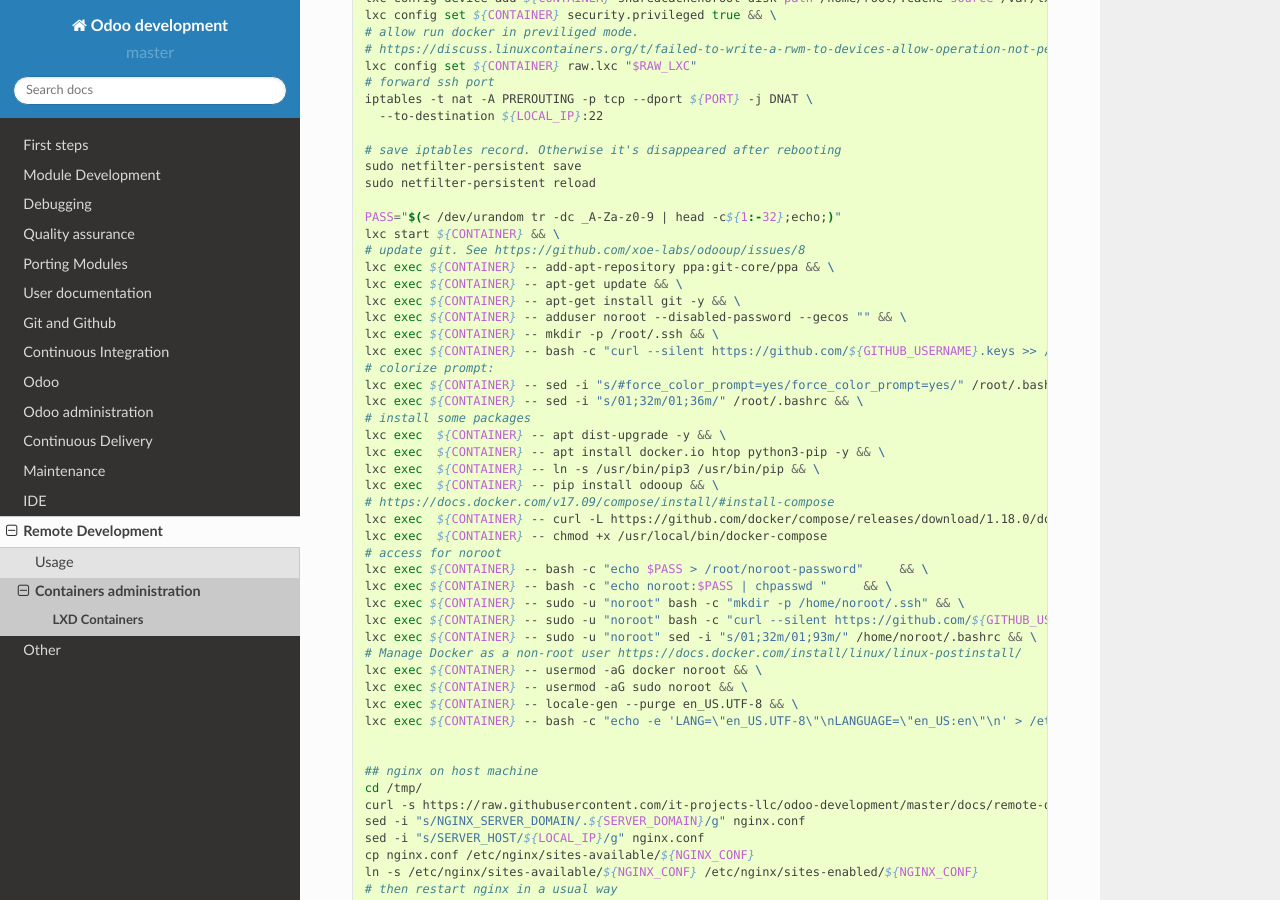
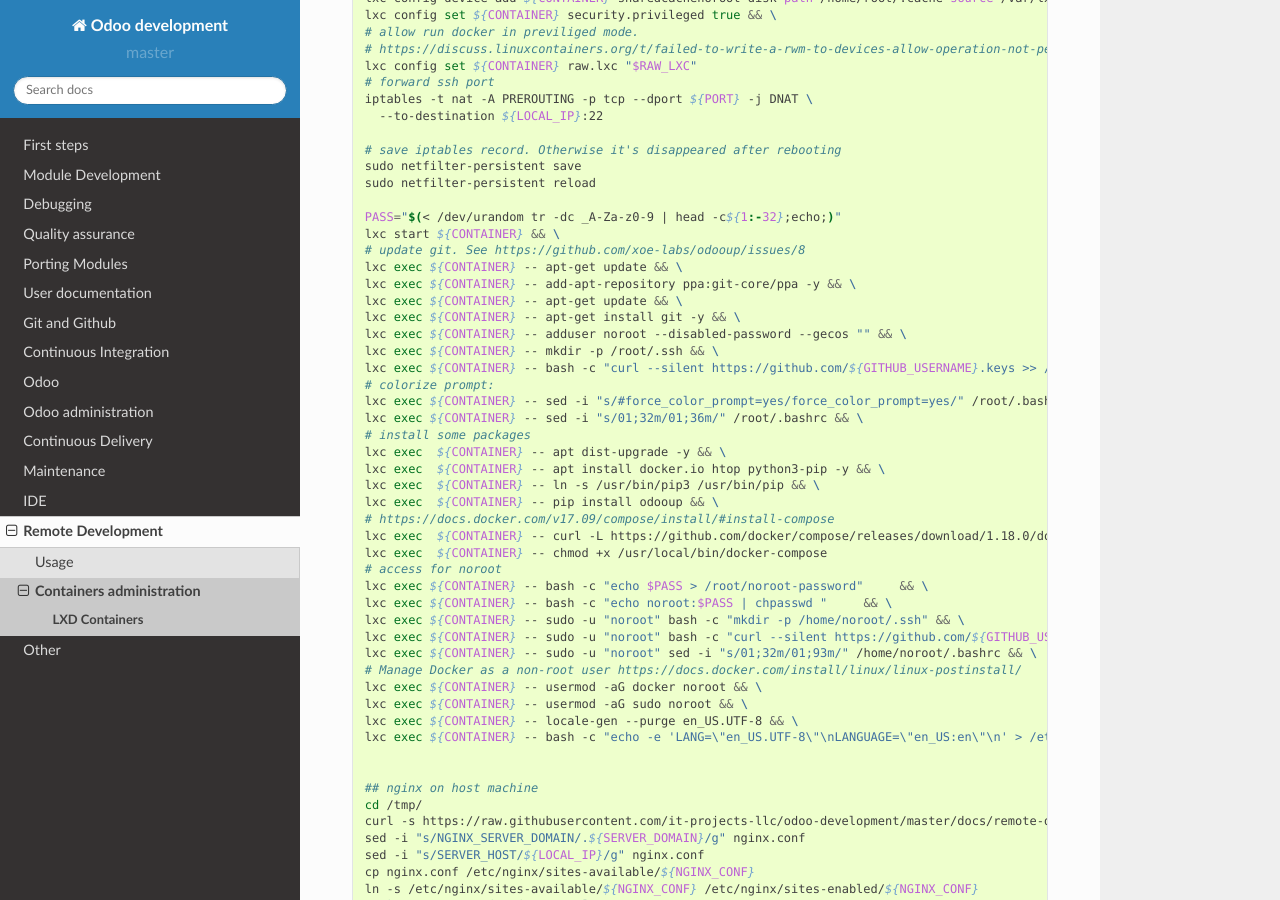
Before and after one commit to itpp-labs/odoo-development, a Sphinx documentation site: the page built from docs/remote-dev/lxd/lxd.rst, in a window 1280 px wide and 900 px high, scrolled down 888 px. Built offline with Sphinx 7.4.7 and the Read the Docs theme 2.0.0, drawn with Linux system fonts in a browser that asks for light colours.

Commit message:
Update lxd.rst

```diff
--- a/docs/remote-dev/lxd/lxd.rst
+++ b/docs/remote-dev/lxd/lxd.rst
@@ -62,7 +62,8 @@
     PASS="$(< /dev/urandom tr -dc _A-Za-z0-9 | head -c${1:-32};echo;)"
     lxc start ${CONTAINER} && \
     # update git. See https://github.com/xoe-labs/odooup/issues/8
-    lxc exec ${CONTAINER} -- add-apt-repository ppa:git-core/ppa && \
+    lxc exec ${CONTAINER} -- apt-get update && \
+    lxc exec ${CONTAINER} -- add-apt-repository ppa:git-core/ppa -y && \
     lxc exec ${CONTAINER} -- apt-get update && \
     lxc exec ${CONTAINER} -- apt-get install git -y && \
     lxc exec ${CONTAINER} -- adduser noroot --disabled-password --gecos "" && \
```
